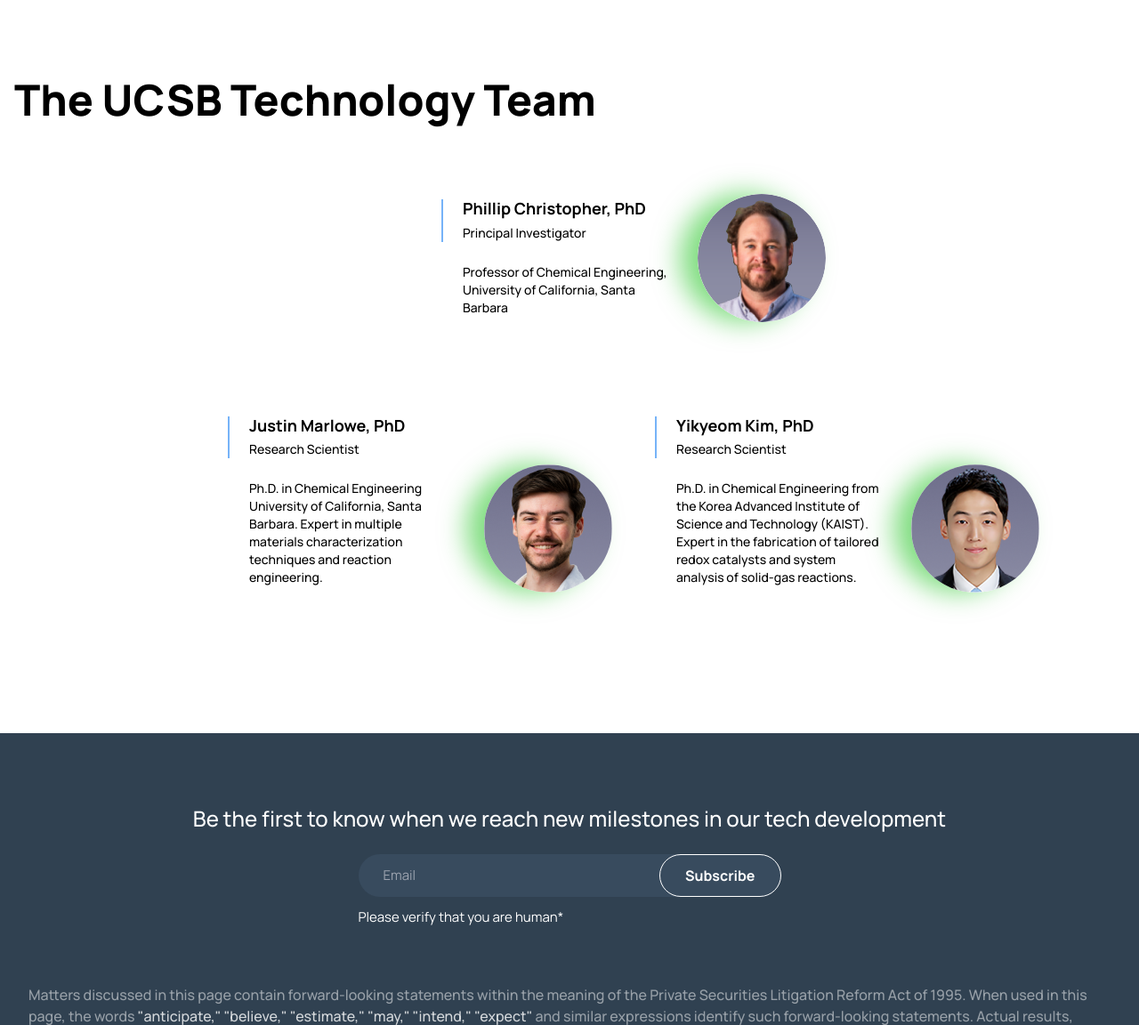
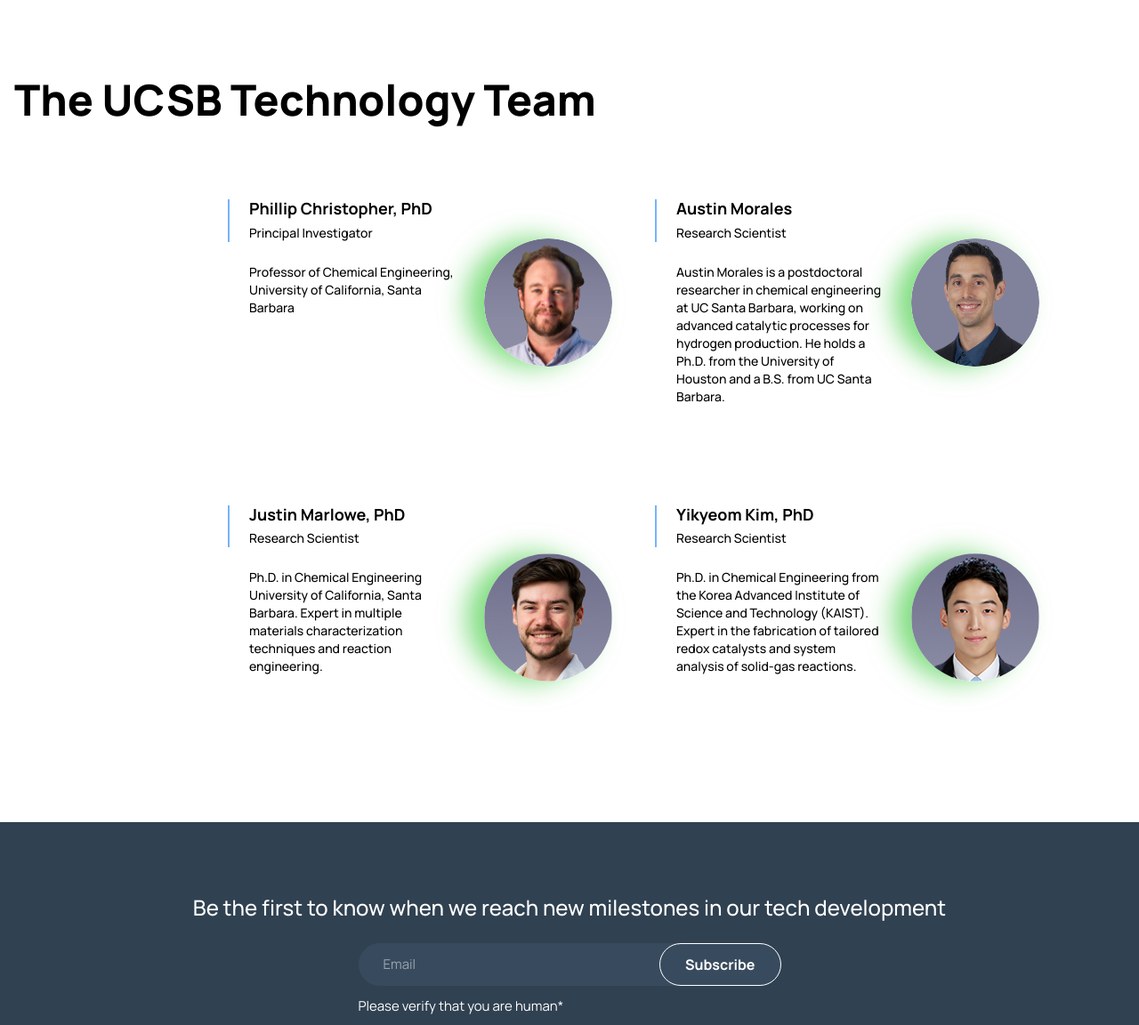
Before and after one commit to newhydrogen/newhydrogen, a PHP site: page /newhydrogen/team in a window 1280 px wide; the page is wider, and only the part inside the window is pictured. Shown: the part 1031-2183 px from the top of that part at 89% size. Run offline with PHP 8.4, Linux system fonts and the light colour scheme; some libraries are stand-ins or nearby versions.

Commit message:
Add Austin Morales to team section on about and team pages; include new profile image and description.

```diff
--- a/pages/team.php
+++ b/pages/team.php
@@ -80,7 +80,7 @@
         <div class="mt-28">
             <h2 class="text-[36px] lg:text-5xl font-black leading-[1.1]">The UCSB Technology Team</h2>
             <div class="grid grid-cols-1 md:grid-cols-12 gap-x-[120px] gap-y-10 mt-16">
-                <div class="md:col-span-4 xl:col-start-5 bg-white rounded-[30px] p-6 h-auto relative max-w-[calc(100%_-_75px)] lg:max-w-full">
+                <div class="md:col-span-4 xl:col-start-3 bg-white rounded-[30px] p-6 h-auto relative max-w-[calc(100%_-_75px)] lg:max-w-full">
                     <div class="flex flex-col gap-6">
                         <div class="relative before:content-[''] before:absolute before:top-0 before:-left-6 before:w-0.5 before:h-full before:bg-[#76b3f8] before:bg-no-repeat md:mb-0 mb-4 md:pr-0 pr-16">
                             <h6>Phillip Christopher, PhD</h6>
@@ -90,6 +90,18 @@
                     </div>
                     <div class="absolute top-1/2 -translate-y-1/2 -right-[72px] rounded-full size-36 after:content-[''] after:absolute after:top-0 after:left-0 after:w-full after:h-full after:z-[-1] after:rounded-full after:shadow-[-20px_0_30px_rgb(0_188_2_/_50%)]">
                         <img src="./assets/images/philip-christopher.png" alt="team-member" class="rounded-full w-full h-full overflow-hidden">
+                    </div>
+                </div>
+                <div class="md:col-span-4 bg-white rounded-[30px] p-6 h-auto relative max-w-[calc(100%_-_75px)] lg:max-w-full">
+                    <div class="flex flex-col gap-6">
+                        <div class="relative before:content-[''] before:absolute before:top-0 before:-left-6 before:w-0.5 before:h-full before:bg-[#76b3f8] before:bg-no-repeat md:mb-0 mb-4 md:pr-0 pr-16">
+                            <h6>Austin Morales</h6>
+                            <p class="text-sm mt-1.5">Research Scientist</p>
+                        </div>
+                        <p class="pr-20 text-sm">Austin Morales is a postdoctoral researcher in chemical engineering at UC Santa Barbara, working on advanced catalytic processes for hydrogen production. He holds a Ph.D. from the University of Houston and a B.S. from UC Santa Barbara.</p>
+                    </div>
+                    <div class="absolute top-1/2 -translate-y-1/2 -right-[72px] rounded-full size-36 after:content-[''] after:absolute after:top-0 after:left-0 after:w-full after:h-full after:z-[-1] after:rounded-full after:shadow-[-20px_0_30px_rgb(0_188_2_/_50%)]">
+                        <img src="./assets/images/austin-for-web.png" alt="team-member" class="rounded-full w-full h-full overflow-hidden">
                     </div>
                 </div>
             </div>
```
Also changed, not shown: pages/about.php (+13 -1 lines), assets/images/austin-for-web.png (added).
